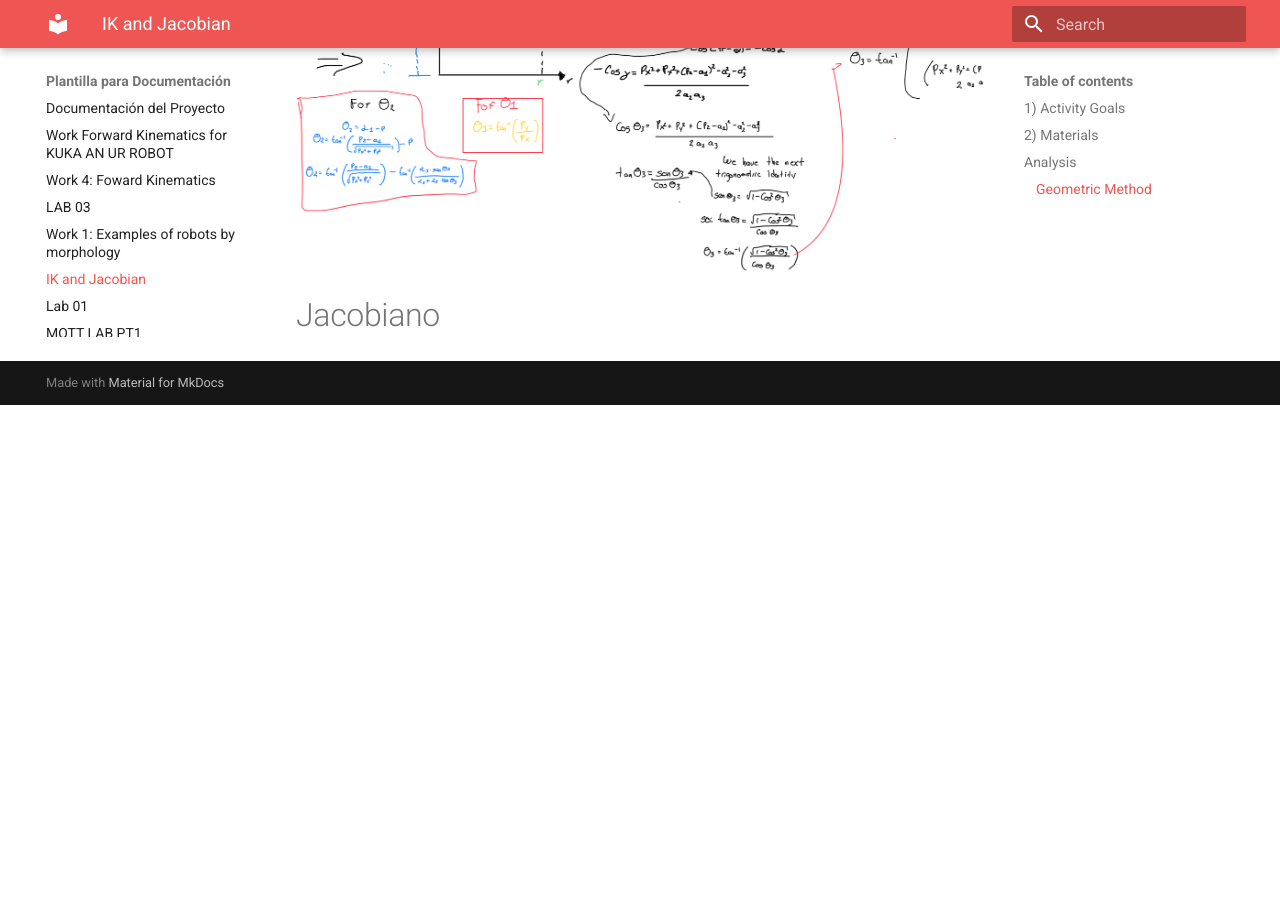
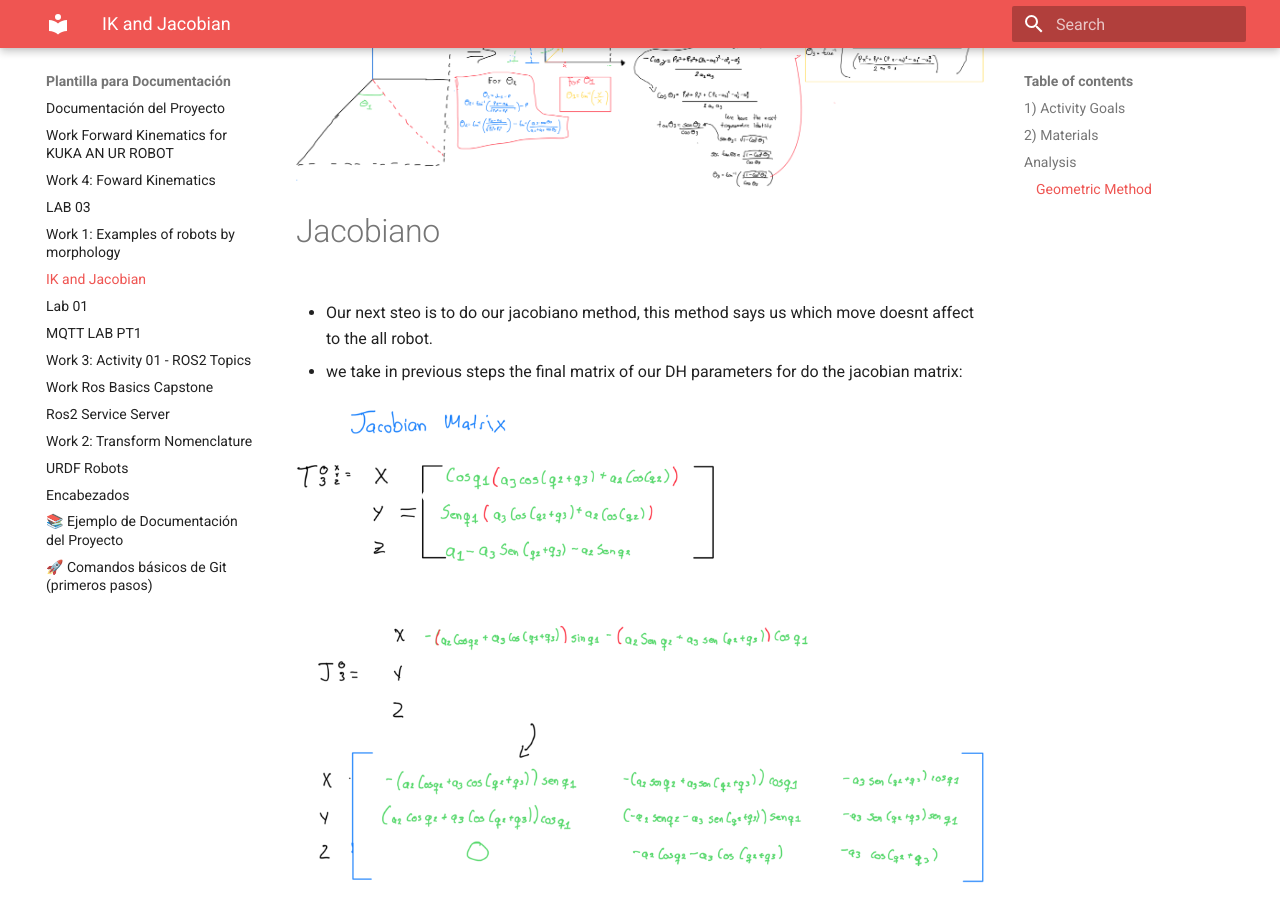
Before and after one commit to pabloskylpz-cloud/Robotica, an MkDocs documentation site: the page built from docs/IK and jacobian.md, in a window 1280 px wide and 900 px high, scrolled down 3655 px. Built offline with MkDocs 1.6.1 and Material for MkDocs 9.7.7, drawn with Linux system fonts in a browser that asks for light colours; before the commit the page ends 4060 px from its top, so only the background shows below that.

Commit message:
jacobiano

```diff
--- a/docs/IK and jacobian.md
+++ b/docs/IK and jacobian.md
@@ -72,6 +72,11 @@ disp(T_simplificada);
 
 * next we can analysis from theta 3, is more easy get first the tetha 3, and then we could get theta 2 and theta 1:
 
-![Diagrama del sistema](recursos/imgs/jacobiano5.png)
+![Diagrama del sistema](recursos/imgs/jacobiano.png)
 
 # Jacobiano
+* Our next steo is to do our jacobiano method, this method says us which move doesnt affect to the all robot.
+
+* we take in previous steps the final matrix of our DH parameters for do the jacobian matrix:
+
+![Diagrama del sistema](recursos/imgs/jacobiano6.png)
```
Also changed, not shown: docs/recursos/imgs/jacobiano.png (added), docs/recursos/imgs/jacobiano6.png (added).
